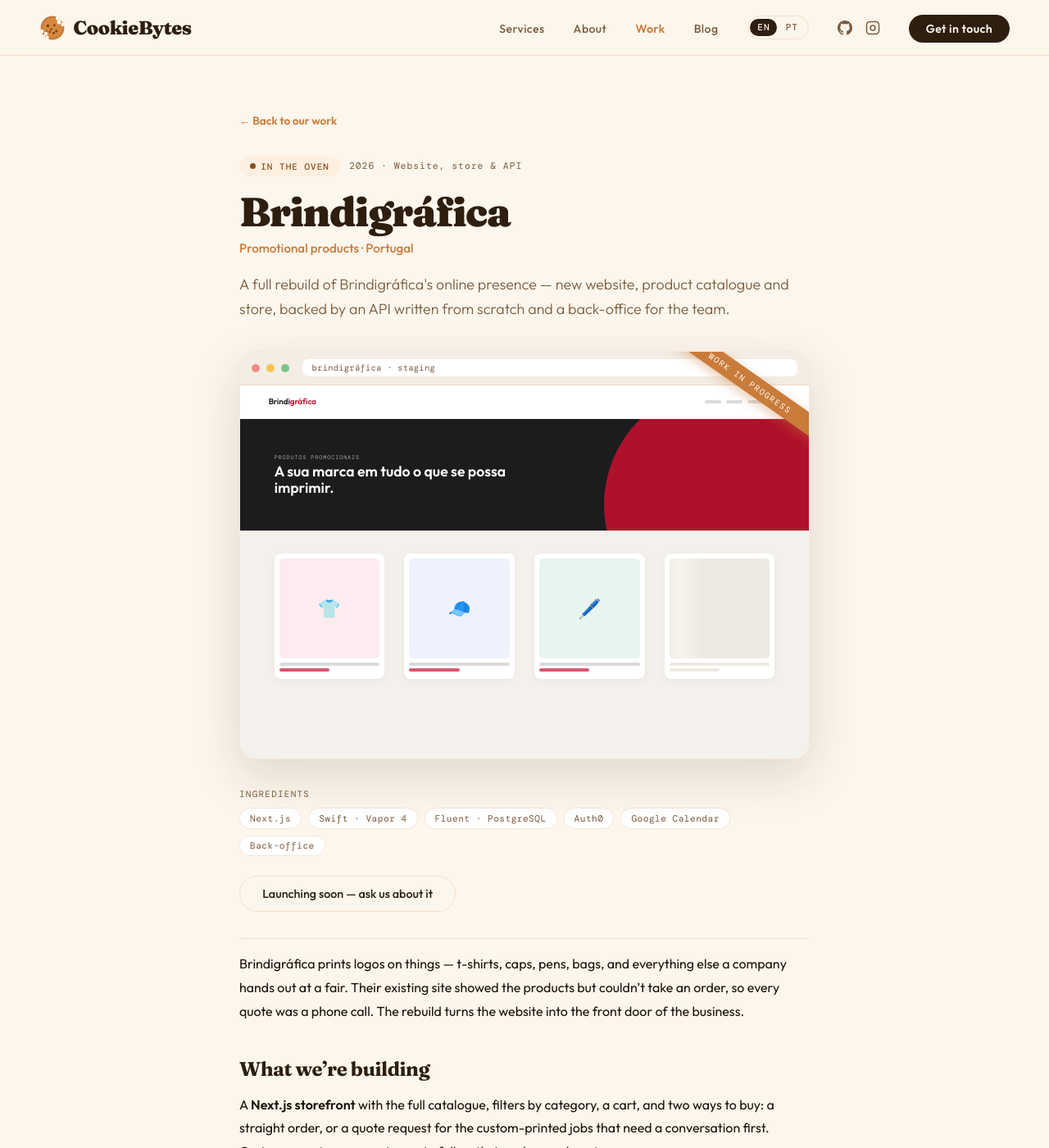
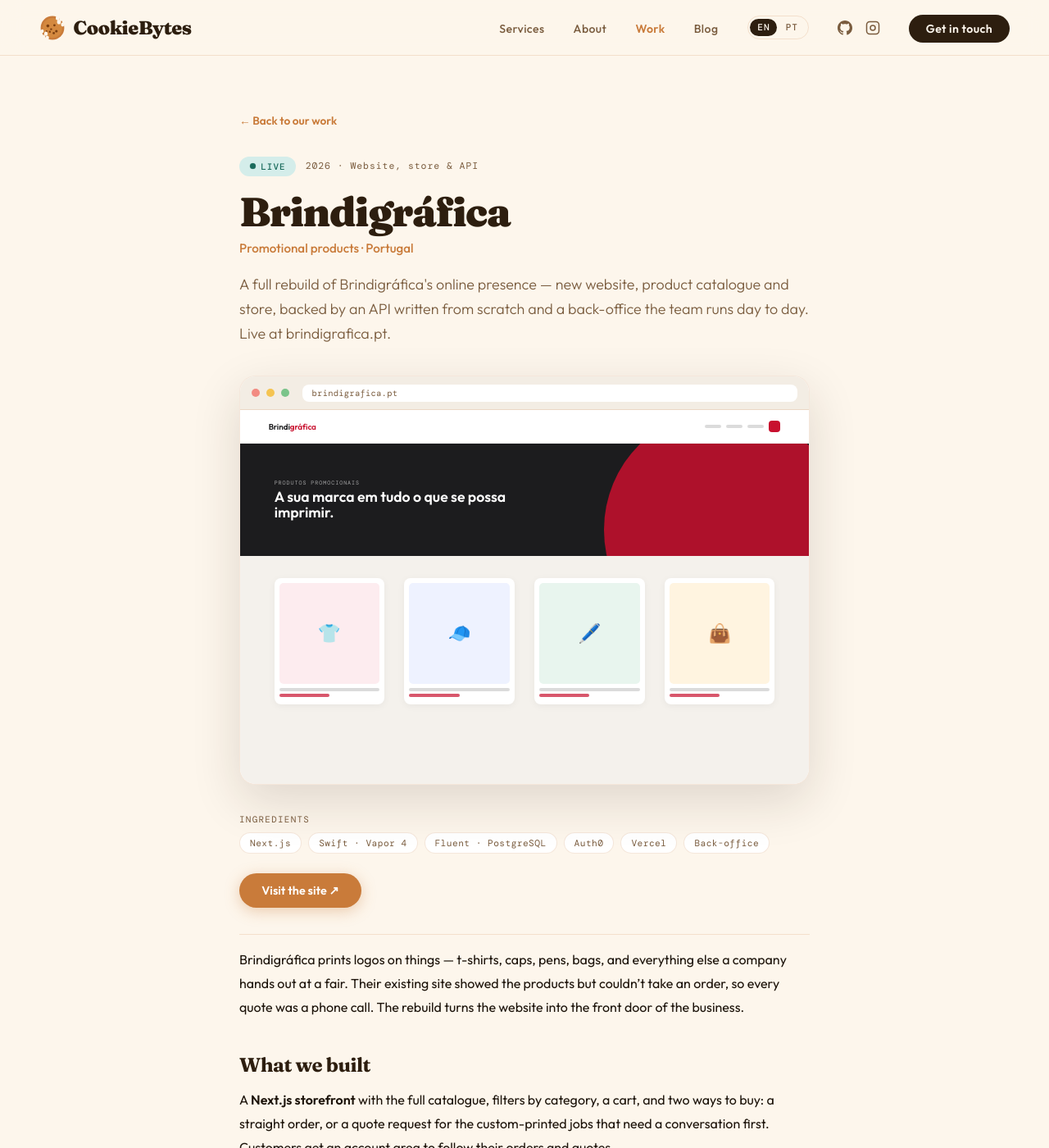
Before and after one commit to cookiebytespt/cookiebytes.pt, a Jekyll site: the page built from _portfolio/brindigrafica.md, in a window 1280 px wide and 1400 px high. Shown: the whole window at 82% size. Built offline with Jekyll 4.4.1, drawn with Linux system fonts in a browser that asks for light colours; some of the changed text lies outside the part shown.

Commit message:
feat: update portfolio

```diff
--- a/_includes/project-mock.html
+++ b/_includes/project-mock.html
@@ -27,15 +27,26 @@ Uses p.screenshot if set; otherwise draws a CSS mock chosen by p.mock (bonanca |
       <div class="m-cta">PROGRAMA</div>
     </div>
   {%- elsif p.mock == 'brindigrafica' -%}
-    <div class="mock mock-bri" role="img" aria-label="{{ t.portfolio.mock_wip_label }} · {{ p.title }}">
+    <div class="mock mock-bri" role="img" aria-label="{% if p.status == 'wip' %}{{ t.portfolio.mock_wip_label }}{% else %}{{ t.portfolio.mock_home_label }}{% endif %} · {{ p.title }}">
       <div class="m-nav"><b>Brindi<i>gráfica</i></b><span><i></i><i></i><i></i><i class="cart"></i></span></div>
       <div class="m-hero"><h4><small>PRODUTOS PROMOCIONAIS</small>A sua marca em tudo o que se possa imprimir.</h4></div>
       <div class="m-grid">
         <div class="m-card"><div class="thumb" style="background:#FDECEF">👕</div><i></i><i class="short"></i></div>
         <div class="m-card"><div class="thumb" style="background:#EEF2FF">🧢</div><i></i><i class="short"></i></div>
         <div class="m-card"><div class="thumb" style="background:#E8F5EE">🖊️</div><i></i><i class="short"></i></div>
-        <div class="m-card skeleton"><div class="thumb"></div><i></i><i style="width:50%"></i></div>
+        {% if p.status == 'wip' %}<div class="m-card skeleton"><div class="thumb"></div><i></i><i style="width:50%"></i></div>{% else %}<div class="m-card"><div class="thumb" style="background:#FFF4E0">👜</div><i></i><i class="short"></i></div>{% endif %}
       </div>
+    </div>
+  {%- elsif p.mock == 'sobremesas' -%}
+    <div class="mock mock-sob" role="img" aria-label="{{ t.portfolio.mock_home_label }} · {{ p.title }}">
+      <div class="m-nav"><b>Sobremesas <i>&amp;</i> Companhia</b><span><i></i><i></i><i></i><i class="pill"></i></span></div>
+      <div class="m-hero">
+        <h4><small>BOLOS · DOCES · CATERING</small>Doces para os seus momentos.</h4>
+        <div class="m-cake">🎂</div>
+      </div>
+      <div class="m-scallop"></div>
+      <div class="m-chips"><i class="on">Casamentos</i><i>Batizados</i><i>Aniversários</i></div>
+      <div class="m-grid"><div style="background:#F6DDE3">🍰</div><div style="background:#DCEAF4">🍪</div><div style="background:#EFE3D6">🧁</div><div style="background:#F6DDE3">🍓</div></div>
     </div>
   {%- else -%}
     <div class="mock mock-generic" role="img" aria-label="{{ p.title }}"><span>{{ p.emoji | default: '🍪' }}</span></div>
--- a/_portfolio/brindigrafica.md
+++ b/_portfolio/brindigrafica.md
@@ -4,38 +4,38 @@ title: Brindigráfica
 client: Promotional products · Portugal
 kind: Website, store & API
 year: 2026
-status: wip             # live | wip
+status: live            # live | wip
 order: 2
-description: A full rebuild of Brindigráfica's online presence — new website, product catalogue and store, backed by an API written from scratch and a back-office for the team.
-site_url:               # no public URL yet — leave empty while in progress
-progress: 55            # % shown on the "baking progress" bar (wip only)
-progress_note: API & store · in development
+description: A full rebuild of Brindigráfica's online presence — new website, product catalogue and store, backed by an API written from scratch and a back-office the team runs day to day. Live at brindigrafica.pt.
+site_url: https://brindigrafica.pt/
 mock: brindigrafica
 # screenshot: /assets/portfolio/brindigrafica/home.png
 highlights:
   - Next.js frontend with catalogue, cart, orders and quote requests; customer area for orders and quotes.
   - Server-side Swift API (Vapor 4 + Fluent + PostgreSQL) with Auth0 login, kept behind a Next.js proxy so tokens never touch the browser.
   - Back-office for orders, products and users, reusing the same API.
-  - Customer bookings with Google Calendar sync and an order/production timeline.
+  - Supplier catalogue imports (Stricker, Cifra, Valento), reviewed in the back-office before anything is published.
 stack:
   - Next.js
   - Swift · Vapor 4
   - Fluent · PostgreSQL
   - Auth0
-  - Google Calendar
+  - Vercel
   - Back-office
 ---
 
 Brindigráfica prints logos on things — t-shirts, caps, pens, bags, and everything else a company hands out at a fair. Their existing site showed the products but couldn't take an order, so every quote was a phone call. The rebuild turns the website into the front door of the business.
 
-## What we're building
+## What we built
 
 A **Next.js storefront** with the full catalogue, filters by category, a cart, and two ways to buy: a straight order, or a quote request for the custom-printed jobs that need a conversation first. Customers get an account area to follow their orders and quotes.
 
 Behind it, an **API in server-side Swift** — Vapor 4 with Fluent on PostgreSQL. Authentication stays on Auth0, and the frontend talks to the API through a Next.js proxy so tokens never reach the browser.
 
-The team gets a **back-office** on top of the same API: orders, products and users in one place, plus bookings that sync to Google Calendar and a production timeline for each job.
+The team gets a **back-office** on top of the same API: orders, products and users in one place, including inviting new users, plus supplier catalogue imports that land unpublished and get reviewed before they go live.
 
 ## Where it stands
 
-The API and the store are in active development; online payments are deliberately out of v1 — catalogue, cart, orders and quotes ship first. This page will get a link the day it goes live.
+The first stage is live at [brindigrafica.pt](https://brindigrafica.pt/): catalogue, cart, orders, quote requests, customer accounts and the back-office. Online payments were deliberately left out of v1 — promotional products are quoted and invoiced, so that flow came first. Next on the list: payments, Google Calendar bookings with a production timeline, and more supplier connectors.
+
+The full story — stack, decisions and the parts that bit us — is in the [blog post](/blog/brindigrafica-website/).
--- a/assets/css/portfolio.css
+++ b/assets/css/portfolio.css
@@ -2,6 +2,7 @@
 :root {
   --bon-sky: #86C6E8; --bon-navy: #1B2A5B; --bon-pink: #E85C8A;
   --bri-red: #C8102E; --bri-ink: #1C1C1E; --bri-paper: #F4F1EC;
+  --sob-sugar: #FFFBF7; --sob-blue: #A9CBE3; --sob-choc: #5A3A2A; --sob-blush: #F2C4CE;
 }
 
 .container { max-width: 1100px; margin: 0 auto; }
@@ -93,6 +94,28 @@ a.btn-ghost:hover { color: var(--cookie); }
 .mock-bon .g1 { left: 8%; top: 22%; } .mock-bon .g2 { left: 42%; top: 30%; transform: scale(0.7); } .mock-bon .g3 { left: 11%; top: 74%; transform: scale(0.8); }
 .mock-bon .m-cta { position: absolute; left: 50%; bottom: -1px; transform: translateX(-50%); background: var(--bon-navy); color: white; font-family: 'Outfit', sans-serif; font-weight: 600; font-size: 0.6rem; letter-spacing: 0.14em; padding: 6px 18px; border-radius: 4px 4px 0 0; }
 
+/* -- Sobremesas & Companhia mock -- */
+.mock-sob { position: absolute; inset: 0; background: var(--sob-sugar); font-family: 'Outfit', sans-serif; }
+.mock-sob .m-nav { height: 9%; background: var(--sob-sugar); border-bottom: 1px solid rgba(90,58,42,0.08); display: flex; align-items: center; justify-content: space-between; padding: 0 5%; }
+.mock-sob .m-nav b { font-family: 'Fraunces', serif; font-weight: 700; font-size: 0.6rem; color: var(--sob-choc); }
+.mock-sob .m-nav b i { font-style: italic; color: #D98A9B; }
+.mock-sob .m-nav span { display: flex; gap: 6px; align-items: center; }
+.mock-sob .m-nav span i { display: block; width: 20px; height: 4px; border-radius: 2px; background: rgba(90,58,42,0.2); }
+.mock-sob .m-nav span i.pill { width: 26px; height: 10px; border-radius: 5px; background: var(--sob-blush); }
+.mock-sob .m-hero { position: absolute; top: 9%; left: 0; right: 0; height: 36%; background: var(--sob-blue); display: flex; align-items: center; justify-content: space-between; padding: 0 7%; }
+.mock-sob .m-hero h4 { font-family: 'Fraunces', serif; font-weight: 700; font-size: clamp(0.85rem, 2.4vw, 1.25rem); line-height: 1.08; color: var(--sob-choc); max-width: 60%; }
+.mock-sob .m-hero h4 small { display: block; font-family: 'DM Mono', monospace; font-weight: 400; font-size: 0.42rem; letter-spacing: 0.14em; color: var(--sob-choc); opacity: 0.7; margin-bottom: 4px; }
+.mock-sob .m-cake { height: 68%; aspect-ratio: 1; border-radius: 50%; background: var(--sob-sugar); display: flex; align-items: center; justify-content: center; font-size: 1.6rem; box-shadow: 0 6px 18px rgba(90,58,42,0.18); }
+/* scalloped doily edge — a row of circles masked out of the bottom of the hero */
+.mock-sob .m-scallop { position: absolute; top: 45%; left: 0; right: 0; height: 8px; background: var(--sob-blue);
+  -webkit-mask: radial-gradient(circle at 6px 0, #000 6px, transparent 6.5px) 0 0 / 12px 8px repeat-x;
+          mask: radial-gradient(circle at 6px 0, #000 6px, transparent 6.5px) 0 0 / 12px 8px repeat-x; }
+.mock-sob .m-chips { position: absolute; top: 55%; left: 7%; right: 7%; display: flex; gap: 5px; }
+.mock-sob .m-chips i { font-style: normal; font-size: 0.42rem; font-weight: 500; color: var(--sob-choc); border: 1px solid rgba(90,58,42,0.25); border-radius: 1rem; padding: 2px 7px; }
+.mock-sob .m-chips i.on { background: var(--sob-choc); border-color: var(--sob-choc); color: var(--sob-sugar); }
+.mock-sob .m-grid { position: absolute; top: 65%; left: 7%; right: 7%; bottom: 0; display: grid; grid-template-columns: repeat(4, 1fr); gap: 4%; align-content: start; }
+.mock-sob .m-grid div { aspect-ratio: 1; border-radius: 6px; display: flex; align-items: center; justify-content: center; font-size: 1.3rem; }
+
 /* -- Brindigráfica mock -- */
 .mock-bri { position: absolute; inset: 0; background: var(--bri-paper); font-family: 'Outfit', sans-serif; }
 .mock-bri .m-nav { height: 9%; background: white; border-bottom: 1px solid rgba(0,0,0,0.06); display: flex; align-items: center; justify-content: space-between; padding: 0 5%; }
```
Also changed, not shown: other parts of _includes/project-mock.html (+1 -1 lines), _portfolio/pt/brindigrafica.md (+10 -10 lines), _portfolio/pt/sobremesas-companhia.md (added, +39 -0 lines), _portfolio/sobremesas-companhia.md (added, +39 -0 lines).
